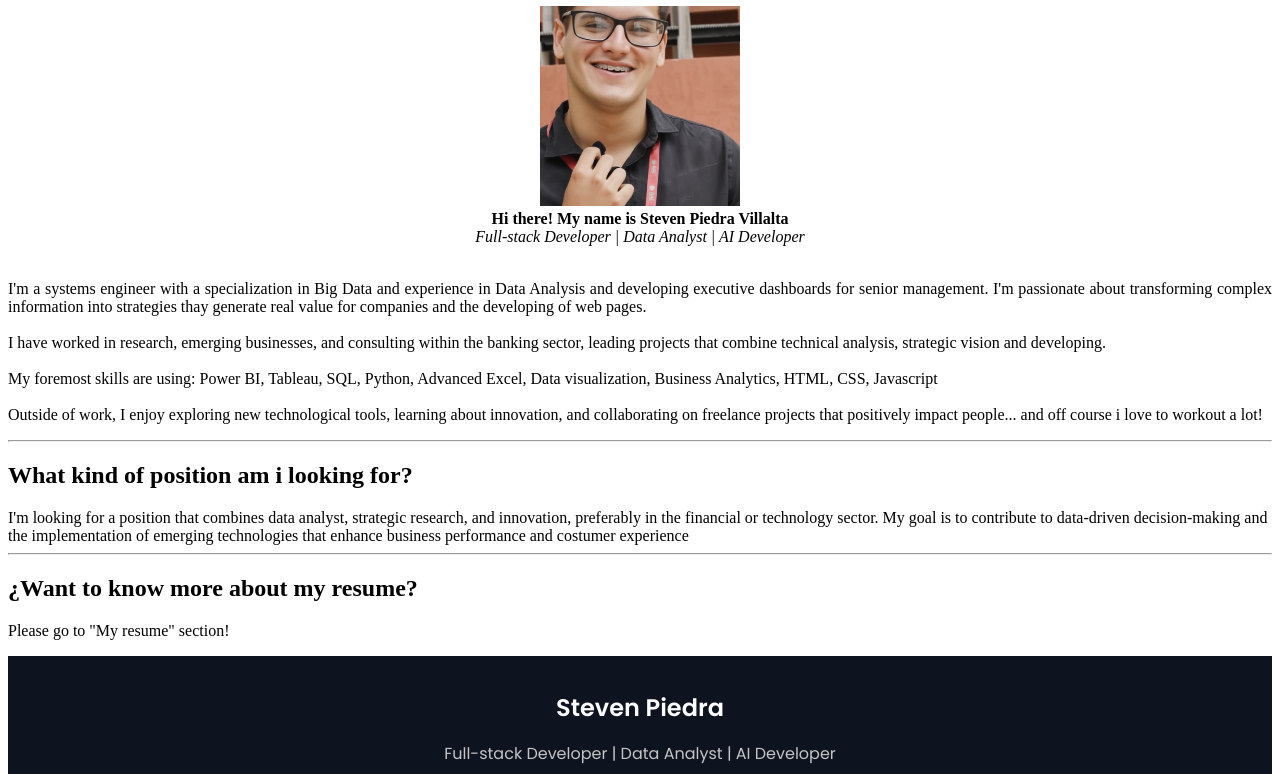
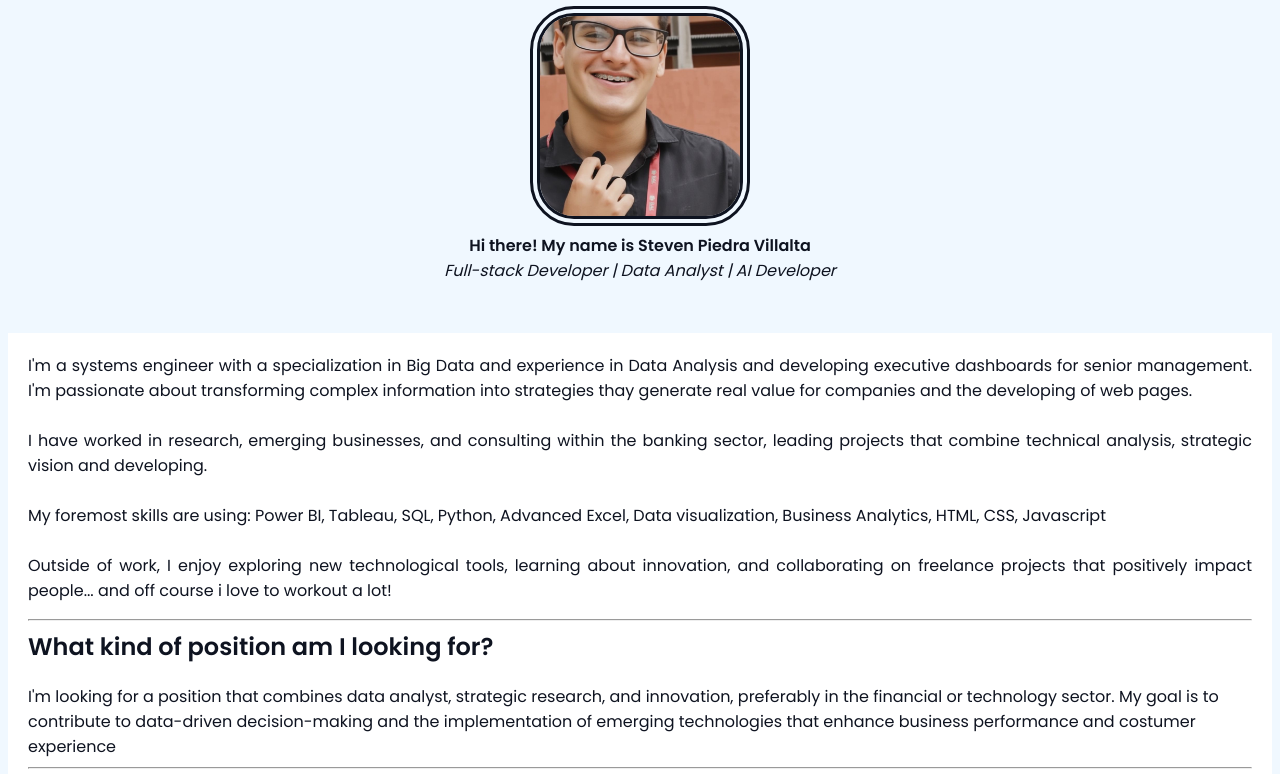
Before and after one commit to StevenPiedra-dev/Portafolio-Profesional, a plain HTML site: page pages/AboutMe/AboutMe.html in a window 1280 px wide. Shown: the part 417-1191 px from the top of the page. Drawn offline with Linux system fonts and the light colour scheme.

Commit message:
Update About me
Se trabaja en el primer diseño del about me

```diff
--- a/index.html
+++ b/index.html
@@ -1,7 +1,7 @@
 <!--Informa al navegador que el código será escrito en HTML5-->
 <!DOCTYPE html>
 <!--Establecemos que el codigo será escrito en inglés-->
-<html lang="en">
+<html lang="en" class="antialiased">
 
 <head>
     <!--Especificamos que el documento utiliza codificación de caracteres UTF-8-->
@@ -12,6 +12,17 @@
     <title>Portfolio-StevenPiedra</title>
     <!--CSS-->
     <link rel="stylesheet" href="./index.css">
+    <!--TailWind CDN-->
+    <script src="https://cdn.tailwindcss.com"></script>
+    <script>
+        //Configuramos el color del tailwind
+        tailwind.config = {
+            darkMode: 'class',
+            theme: {
+
+            }
+        }
+    </script>
     <!--Bootstrap Icons-->
     <link href="https://fonts.googleapis.com/css2?family=Poppins:wght@400;600&display=swap" rel="stylesheet" />
     <link rel="stylesheet" href="https://cdn.jsdelivr.net/npm/bootstrap-icons@1.11.3/font/bootstrap-icons.css" />
@@ -61,7 +72,6 @@
 <!-- redeploy -->
     <div class="content">
         <br />
-        <h1>AQUI VA EL INDEX USER</h1>
         <br />
         <hr />
         <br />
--- a/pages/AboutMe/AboutMe.html
+++ b/pages/AboutMe/AboutMe.html
@@ -13,43 +13,52 @@
 </head>
 
 <body>
-
     <div id="headerPages"></div>
 
-    <div align="center">
-        <h1>¿Who am I?</h1>
+    <div class="content">
+        <div style="text-align: center;" class="divcab">
+            <br />
+            <h2>¿Who am I?</h2>
             <img src="../../assets/img/Foto.jpg" class="foto" width="200" height="200" /> <br />
             <a><strong>Hi there! My name is Steven Piedra Villalta</strong>
-            <br /> <em>Full-stack Developer | Data Analyst | AI Developer</em></a>
+                <br /><em>Full-stack Developer | Data Analyst | AI Developer</em></a>
+            <br />
+            <br />
             <br />
         </div>
-    <div>
-        <br />
-        <p style="text-align: justify;">I'm a systems engineer with a specialization in Big Data and experience in Data
+        <div class="divcuer">
+            <p style="text-align: justify;">I'm a systems engineer with a specialization in Big Data and experience in
+                Data
                 Analysis and developing executive
-            dashboards for senior management. I'm passionate about transforming complex information into strategies thay
+                dashboards for senior management. I'm passionate about transforming complex information into strategies
+                thay
                 generate
                 real value for companies and the developing of web pages.<br />
                 <br />
-            I have worked in research, emerging businesses, and consulting within the banking sector, leading projects
+                I have worked in research, emerging businesses, and consulting within the banking sector, leading
+                projects
                 that combine technical analysis, strategic vision and developing. <br />
                 <br />
-            My foremost skills are using: Power BI, Tableau, SQL, Python, Advanced Excel, Data visualization, Business
+                My foremost skills are using: Power BI, Tableau, SQL, Python, Advanced Excel, Data visualization,
+                Business
                 Analytics, HTML, CSS, Javascript<br />
                 <br />
-            Outside of work, I enjoy exploring new technological tools, learning about innovation, and collaborating on
+                Outside of work, I enjoy exploring new technological tools, learning about innovation, and collaborating
+                on
                 freelance projects that positively impact people... and off course i love to workout a lot!
                 <hr />
-        <h2>What kind of position am i looking for?</h2>
+            <h2>What kind of position am I looking for?</h2>
             I'm looking for a position that combines data analyst, strategic research, and innovation, preferably in the
             financial or technology sector.
             My goal is to contribute to data-driven decision-making and the implementation of emerging technologies that
             enhance business performance and costumer experience
             <hr />
             <h2>¿Want to know more about my resume?</h2>
-        Please go to "My resume" section!
+            <p>You can check my resume <a href="#" target="_blank">here</a>
             </p>
         </div>
+    </div>
+
     <div id="footerPages"></div>
 
     <script src="../../pages/footer/footer.js"></script>
--- a/pages/AboutMe/aboutMe.css
+++ b/pages/AboutMe/aboutMe.css
@@ -2,4 +2,34 @@
     border-radius: 0%; /* Hace la imagen circular */
     object-fit: cover;
     overflow: hidden;
+    border: 10px solid #0e1320 ;
+    border-style: double;
+    border-radius: 20%;
 }
+
+.foto:hover {
+    border: 10px solid lightblue;
+    border-style: double;
+}
+
+body {
+    background-color: #F0F8FF;
+}
+
+.content {
+    color:#0e1320;
+    font-family: "poppins", sans-serif;
+    min-height: 100vh; /* asegura que cubra toda la pantalla */
+    display: flex;
+    flex-direction: column;
+}
+
+.divcuer {
+    background-color: white;
+    padding: 20px;
+    padding-bottom: 0px;
+}
+
+.content h2, .content p {
+    margin-top: 0px;
+}
```
Also changed, not shown: assets/js/charts.js (added), assets/js/theme-toggle.js (added). Lines whose indentation alone changed are shown as unchanged.
